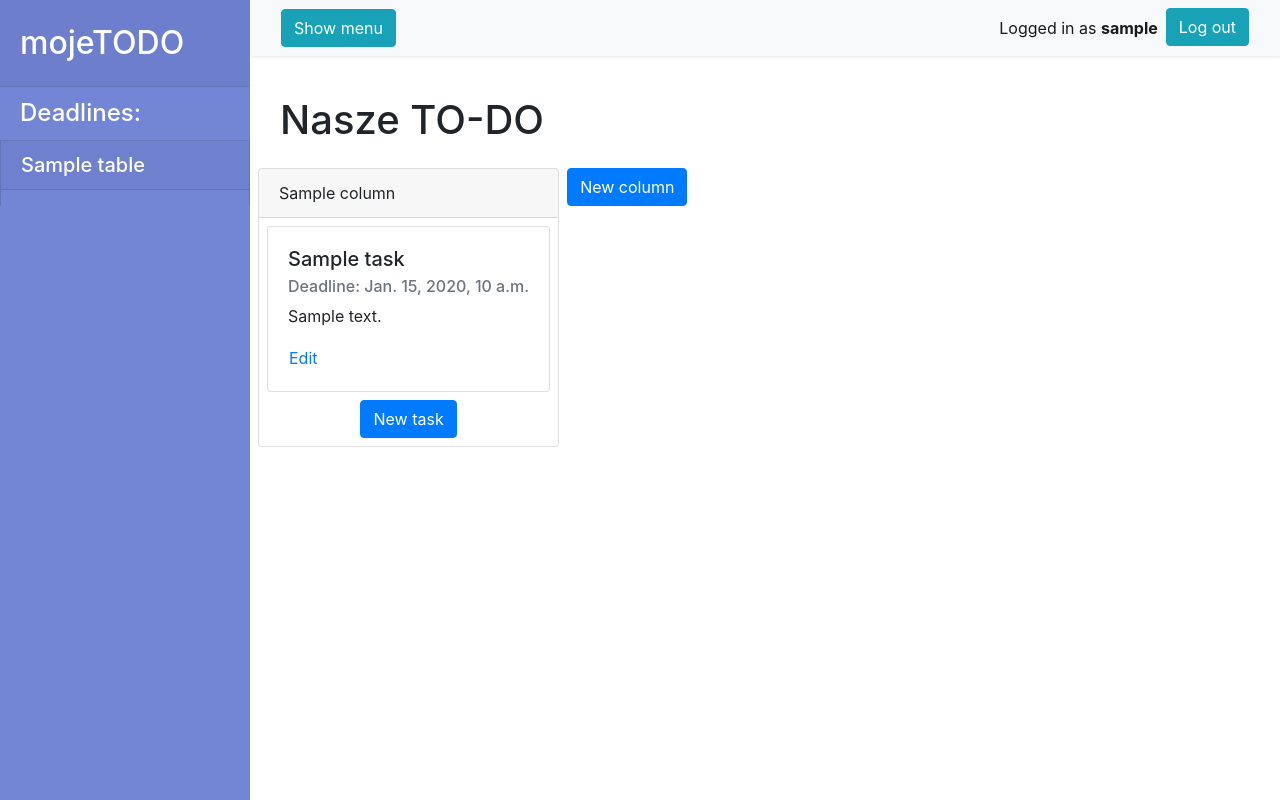
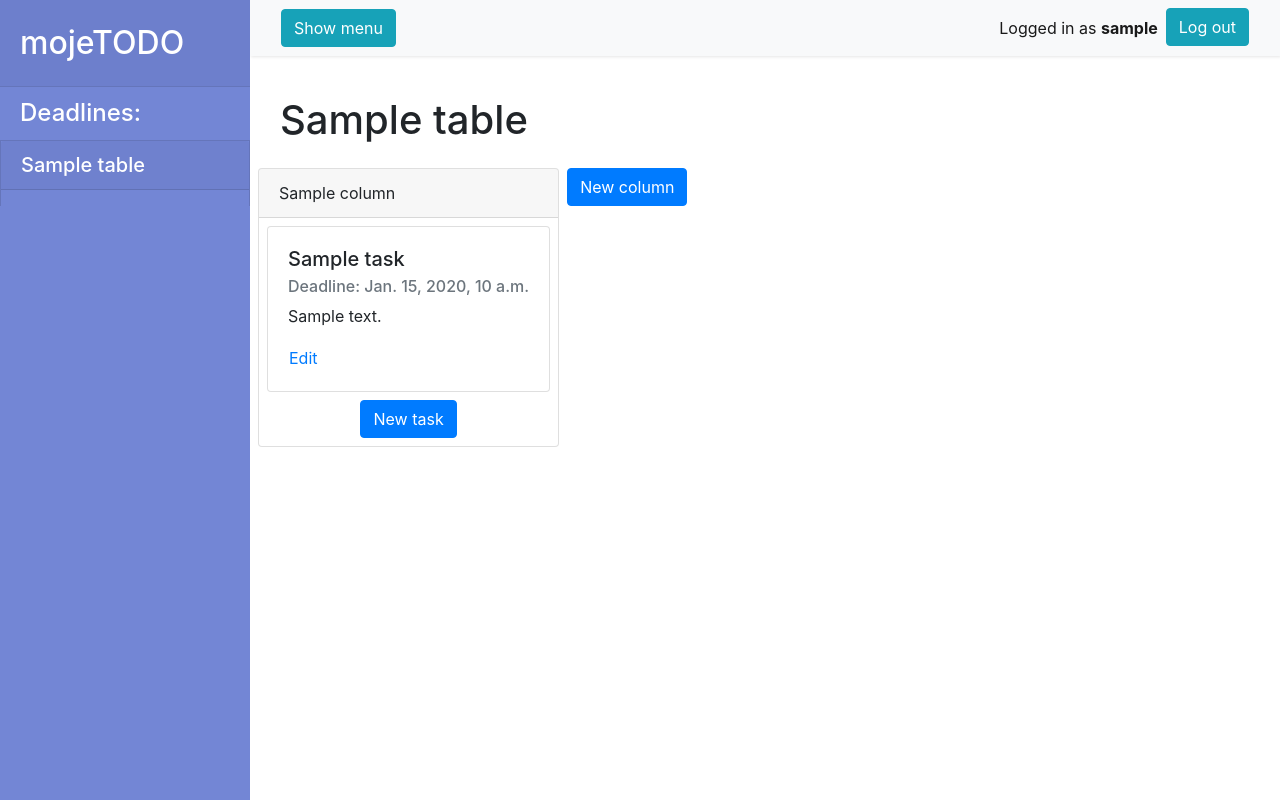
Before and after one commit to alex-zaplik/moj_todo, a Django app: page /todo_app/1/ in a window 1280 px wide. Run offline with Django 3.2, Linux system fonts and the light colour scheme; a user stored in the database is signed in; tables that the repository leaves empty hold one stand-in row (values such as "Sample post"); some libraries are stand-ins or nearby versions.

Commit message:
Refreshed the page titles

```diff
--- a/todo_app/templates/todo_app/main_base.html
+++ b/todo_app/templates/todo_app/main_base.html
@@ -9,7 +9,7 @@
   <meta name="description" content="">
   <meta name="author" content="">
 
-  <title>Shop Homepage - Start Bootstrap Template</title>
+  <title>{% if page_title %}{{ page_title }} - {% endif %}mojeTODO</title>
   <link rel="stylesheet" type="text/css" href="{% static 'todo_app/style.css' %}">
   <link href="https://stackpath.bootstrapcdn.com/bootstrap/4.3.1/css/bootstrap.min.css" rel="stylesheet">
   <!-- Scrollbar Custom CSS -->
--- a/todo_app/templates/todo_app/table.html
+++ b/todo_app/templates/todo_app/table.html
@@ -4,7 +4,7 @@
 {% load todo_extra %}
 <div class="container">
     <div class="col-lg-9">
-      <h1 class="my-4">Nasze TO-DO</h1>
+      <h1 class="my-4">{{ page_title }}</h1>
     </div>
     <div class="row">
       {% for col in column_list %}
--- a/todo_app/templates/todo_app/tables.html
+++ b/todo_app/templates/todo_app/tables.html
@@ -4,7 +4,6 @@
 <div class="container">
         <div class="row">
           <div class="col-lg-9">
-            <h1 class="my-4">Nasze TO-DO</h1>
             <h1 class="my-4">Your tables</h1>
           </div>
           <div class="col-lg-9">
--- a/todo_app/views.py
+++ b/todo_app/views.py
@@ -27,15 +27,16 @@ def table(request, pk):
 
     table_remind_list = [x for x in Table.objects.all() if request.user in x.users.all()]
     task_remind_list = Task.objects.all()
+    curr_table = Table.objects.get(pk=pk)
 
-    if request.user in Table.objects.get(pk=pk).users.all():
+    if request.user in curr_table.users.all():
         column_form = ColumnForm()
         task_form = TaskFrom()
         column_list = Column.objects.filter(table__pk=pk)
         task_list = Task.objects.filter(column__table__pk=pk).order_by('-deadline')
-        context = {'user': request.user, 'table_remind_list': table_remind_list, 'task_remind_list' : task_remind_list, 'column_list': column_list, 'column_form': column_form, 'task_form': task_form, 'tab_id': pk}
+        context = {'user': request.user, 'page_title': curr_table.name, 'table_remind_list': table_remind_list, 'task_remind_list' : task_remind_list, 'column_list': column_list, 'column_form': column_form, 'task_form': task_form, 'tab_id': pk}
     else:
-        context = {'user': request.user, 'table_remind_list': table_remind_list, 'task_remind_list' : task_remind_list, 'column_list': [], 'column_form': None, 'task_form': None, 'tab_id': ""}
+        context = {'user': request.user, 'page_title': "Access denied", 'table_remind_list': table_remind_list, 'task_remind_list' : task_remind_list, 'column_list': [], 'column_form': None, 'task_form': None, 'tab_id': ""}
     return render(request, 'todo_app/table.html', context)
 
 
```
